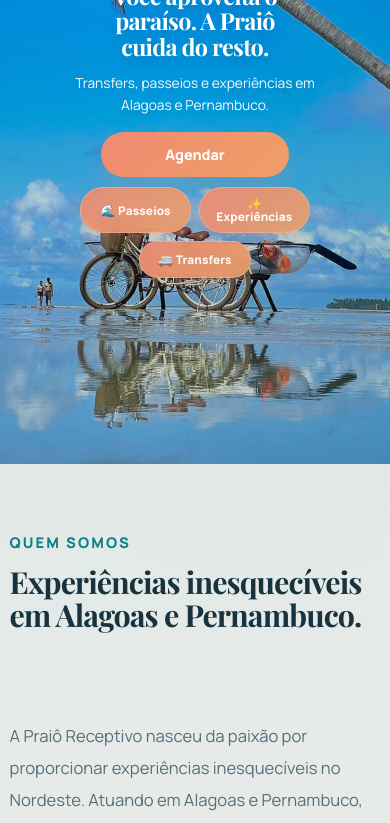
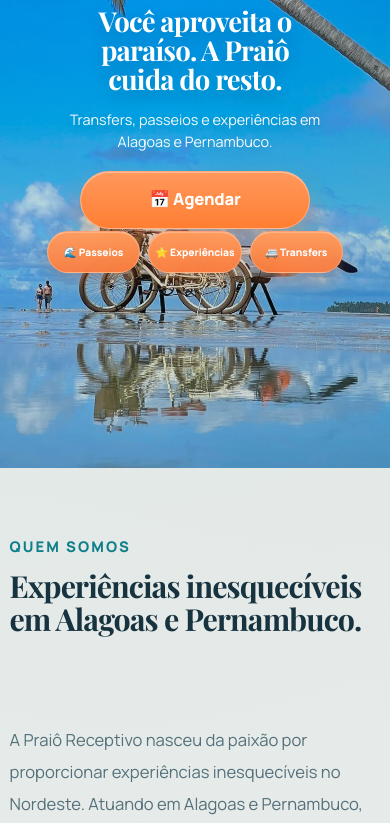
Before and after one commit to utilidadesreis1-lab/Praio, a plain HTML site: page index.html in a window 390 px wide. Shown: the part 380-1203 px from the top of the page. Drawn offline with nearby package versions, Linux system fonts and the light colour scheme.

Commit message:
Aproxima hero mobile da referencia

```diff
--- a/style.css
+++ b/style.css
@@ -323,6 +323,10 @@ img {
 }
 
 .hero-text-mobile {
+  display: none;
+}
+
+.hero-mobile-break {
   display: none;
 }
 
@@ -939,36 +943,39 @@ img {
   }
 
   .hero-grid {
-    min-height: calc(100svh - 2.95rem);
-    gap: 1.28rem;
+    min-height: calc(100svh - 2.7rem);
+    gap: 1.38rem;
   }
 
   .hero-backdrop {
     background:
-      linear-gradient(180deg, rgba(5, 39, 50, 0.1) 0%, rgba(7, 54, 68, 0.13) 38%, rgba(8, 48, 60, 0.22) 100%),
-      radial-gradient(circle at 50% 8%, rgba(255, 255, 255, 0.18), transparent 24%),
-      linear-gradient(90deg, rgba(4, 39, 50, 0.06) 0%, rgba(4, 39, 50, 0.02) 44%, rgba(4, 39, 50, 0.1) 100%),
+      linear-gradient(180deg, rgba(5, 39, 50, 0.06) 0%, rgba(7, 54, 68, 0.1) 36%, rgba(8, 48, 60, 0.19) 100%),
+      radial-gradient(circle at 50% 8%, rgba(255, 255, 255, 0.18), transparent 25%),
+      linear-gradient(90deg, rgba(4, 39, 50, 0.04) 0%, rgba(4, 39, 50, 0.01) 44%, rgba(4, 39, 50, 0.08) 100%),
       url("./assets/hero-mobile-praiou.jpeg");
     background-size: cover;
-    background-position: 50% 18%;
+    background-position: 50% 14%;
   }
 
   .hero-logo {
-    width: min(100%, 296px);
-    margin-bottom: 1.28rem;
+    width: min(100%, 332px);
+    margin-bottom: 1.36rem;
+    filter: drop-shadow(0 10px 26px rgba(5, 39, 50, 0.2));
   }
 
   .hero-copy h1 {
-    max-width: 272px;
-    font-size: 1.58rem;
-    line-height: 1.08;
+    max-width: 320px;
+    font-size: 1.94rem;
+    line-height: 1.06;
+    text-shadow: 0 6px 18px rgba(5, 39, 50, 0.24);
   }
 
   .hero-text {
-    max-width: 292px;
-    margin-top: 0.84rem;
-    font-size: 0.9rem;
-    line-height: 1.6;
+    max-width: 328px;
+    margin-top: 0.98rem;
+    font-size: 0.95rem;
+    line-height: 1.48;
+    text-shadow: 0 4px 12px rgba(5, 39, 50, 0.18);
   }
 
   .hero-text-desktop {
@@ -979,14 +986,18 @@ img {
     display: inline;
   }
 
+  .hero-mobile-break {
+    display: block;
+  }
+
   .hero-actions,
   .hero-badges {
     flex-direction: column;
   }
 
   .hero-actions {
-    gap: 0.5rem;
-    margin-top: 1.08rem;
+    gap: 0.72rem;
+    margin-top: 1.34rem;
     width: 100%;
     align-items: center;
   }
@@ -996,45 +1007,80 @@ img {
   }
 
   .hero-actions .btn-primary {
-    width: min(100%, 196px);
-    min-height: 46px;
-    padding: 0.74rem 1.18rem;
-    font-size: 0.92rem;
-    box-shadow: 0 12px 22px rgba(240, 138, 114, 0.19);
+    width: min(100%, 248px);
+    min-height: 62px;
+    padding: 0.98rem 1.65rem;
+    font-size: 0;
+    background: linear-gradient(180deg, #ff985d 0%, #ff7f33 100%);
+    border: 1px solid rgba(255, 255, 255, 0.32);
+    box-shadow:
+      0 14px 28px rgba(255, 122, 43, 0.34),
+      inset 0 1px 0 rgba(255, 255, 255, 0.34);
     align-self: center;
   }
 
+  .hero-actions .btn-primary::before {
+    content: "📅 Agendar";
+    font-size: 1.04rem;
+    font-weight: 800;
+    letter-spacing: -0.01em;
+  }
+
   .hero-mobile-links {
-    width: min(100%, 246px);
+    width: min(100%, 318px);
     display: grid;
-    grid-template-columns: repeat(2, minmax(0, 1fr));
-    gap: 0.46rem;
-    margin-top: 0.64rem;
+    grid-template-columns: repeat(3, minmax(0, 1fr));
+    gap: 0.5rem;
+    margin-top: 0.12rem;
     justify-content: center;
     justify-items: stretch;
   }
 
   .hero-mobile-link {
     width: 100%;
-    min-height: 39px;
-    padding: 0.58rem 0.7rem;
-    font-size: 0.78rem;
-    line-height: 1.1;
-    background: linear-gradient(135deg, rgba(240, 138, 114, 0.92), rgba(239, 159, 101, 0.88));
-    border-color: rgba(255, 255, 255, 0.2);
-    box-shadow: 0 8px 16px rgba(240, 138, 114, 0.17);
+    min-height: 44px;
+    padding: 0.58rem 0.48rem;
+    font-size: 0;
+    line-height: 1;
+    background: linear-gradient(180deg, rgba(255, 155, 92, 0.98), rgba(255, 126, 62, 0.95));
+    border: 1px solid rgba(255, 255, 255, 0.26);
+    box-shadow:
+      0 10px 18px rgba(255, 126, 62, 0.26),
+      inset 0 1px 0 rgba(255, 255, 255, 0.24);
+    border-radius: 999px;
   }
 
   .hero-mobile-link:hover,
   .hero-mobile-link:focus-visible {
-    background: linear-gradient(135deg, rgba(240, 138, 114, 0.98), rgba(239, 159, 101, 0.94));
-    box-shadow: 0 12px 22px rgba(240, 138, 114, 0.2);
+    background: linear-gradient(180deg, rgba(255, 160, 100, 1), rgba(255, 126, 62, 0.98));
+    box-shadow:
+      0 12px 20px rgba(255, 126, 62, 0.28),
+      inset 0 1px 0 rgba(255, 255, 255, 0.28);
+  }
+
+  .hero-mobile-link::before {
+    font-size: 0.72rem;
+    font-weight: 800;
+    color: white;
+    white-space: nowrap;
+  }
+
+  .hero-mobile-link:nth-child(1)::before {
+    content: "🌊 Passeios";
+  }
+
+  .hero-mobile-link:nth-child(2)::before {
+    content: "⭐ Experiências";
   }
 
   .hero-mobile-link:nth-child(3) {
-    grid-column: 1 / -1;
-    width: calc((100% - 0.46rem) / 2);
-    justify-self: center;
+    grid-column: auto;
+    width: 100%;
+    justify-self: stretch;
+  }
+
+  .hero-mobile-link:nth-child(3)::before {
+    content: "🚐 Transfers";
   }
 
   .btn,
@@ -1104,46 +1150,44 @@ img {
   }
 
   .hero-copy h1 {
-    max-width: 244px;
-    font-size: 1.46rem;
+    max-width: 286px;
+    font-size: 1.72rem;
   }
 
   .hero-backdrop {
-    background-position: 52% 15%;
+    background-position: 52% 12%;
   }
 
   .hero-logo {
-    width: min(100%, 280px);
+    width: min(100%, 302px);
   }
 
   .hero-text {
-    max-width: 270px;
-    font-size: 0.86rem;
+    max-width: 286px;
+    font-size: 0.9rem;
   }
 
   .hero-actions {
-    margin-top: 0.98rem;
+    margin-top: 1.18rem;
     align-items: center;
   }
 
   .hero-actions .btn-primary {
-    width: min(100%, 188px);
-    min-height: 44px;
-    font-size: 0.9rem;
+    width: min(100%, 230px);
+    min-height: 58px;
   }
 
   .hero-mobile-links {
-    width: min(100%, 230px);
+    width: min(100%, 296px);
   }
 
   .hero-mobile-link {
-    min-height: 37px;
-    font-size: 0.74rem;
-    padding: 0.56rem 0.6rem;
+    min-height: 42px;
+    padding: 0.54rem 0.36rem;
   }
 
-  .hero-mobile-link:nth-child(3) {
-    width: calc((100% - 0.46rem) / 2);
+  .hero-mobile-link::before {
+    font-size: 0.64rem;
   }
 
   .hero-badges {
```
